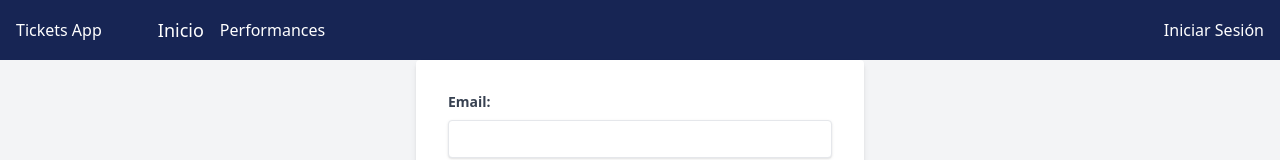
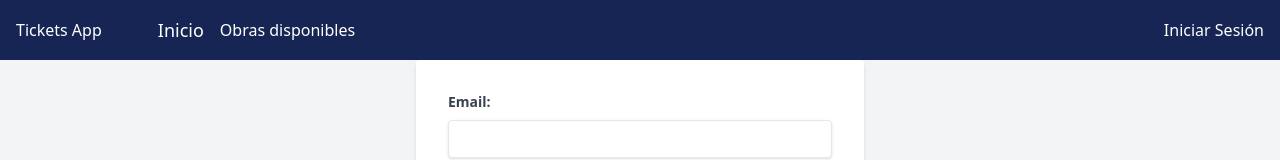
Before and after one commit to feliarana/concurrency_theater_front, a React (Vite) app: page /login in a window 1280 px wide. Shown: the top 160 px of the page. Built offline with nearby package versions, Linux system fonts and the light colour scheme; no server answers.

Commit message:
Language barrier 2

```diff
--- a/src/components/Header.jsx
+++ b/src/components/Header.jsx
@@ -22,7 +22,7 @@ const Header = () => {
             to="/performances"
             className="mb-2 md:mb-0 md:mr-4 hover:underline"
           >
-            Performances
+            Obras disponibles
           </Link>
         </div>
         {loggedIn ? (
--- a/src/components/Seats.jsx
+++ b/src/components/Seats.jsx
@@ -18,10 +18,19 @@ const Seats = () => {
   const navigate = useNavigate();
   const { performances } = usePerformancesStore();
 
-  // Get the current performance
   const currentPerformance = performances.find(
     (p) => p.id === parseInt(performanceId, 10)
   );
+
+  const translateStatus = (status) => {
+    const statusTranslations = {
+      available: "disponible",
+      reserved: "reservado",
+      cancelled: "cancelado",
+      purchased: "comprado"
+    };
+    return statusTranslations[status] || status;
+  };
 
   useEffect(() => {
     const getTickets = async () => {
@@ -127,7 +136,7 @@ const Seats = () => {
                 <div className="text-lg font-semibold">Asiento #{seat.id}</div>
                 <div className="text-gray-600">Precio: ${seat.price}</div>
                 <div className="text-gray-600">
-                  Estado: {isUnavailable ? "No disponible" : seat.status}
+                  Estado: {isUnavailable ? "no disponible" : translateStatus(seat.status)}
                 </div>
                 {seat.status === "available" && (
                   <button
```
